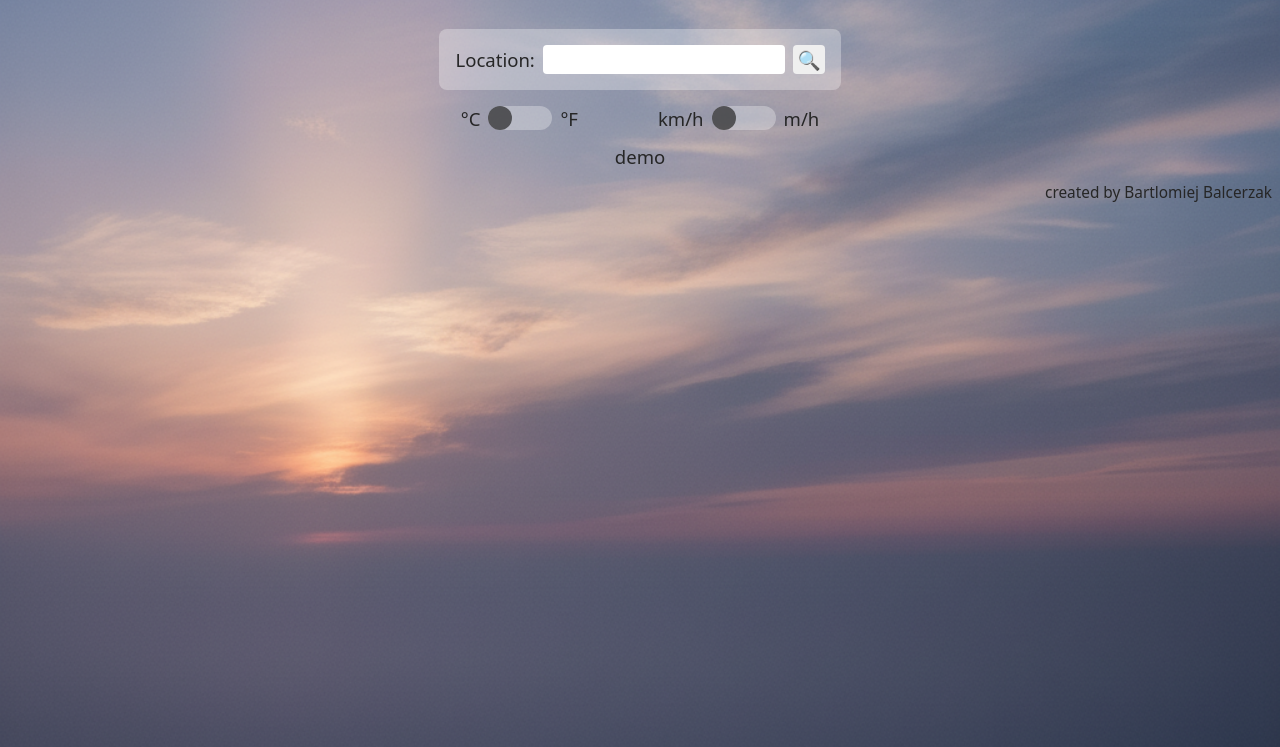
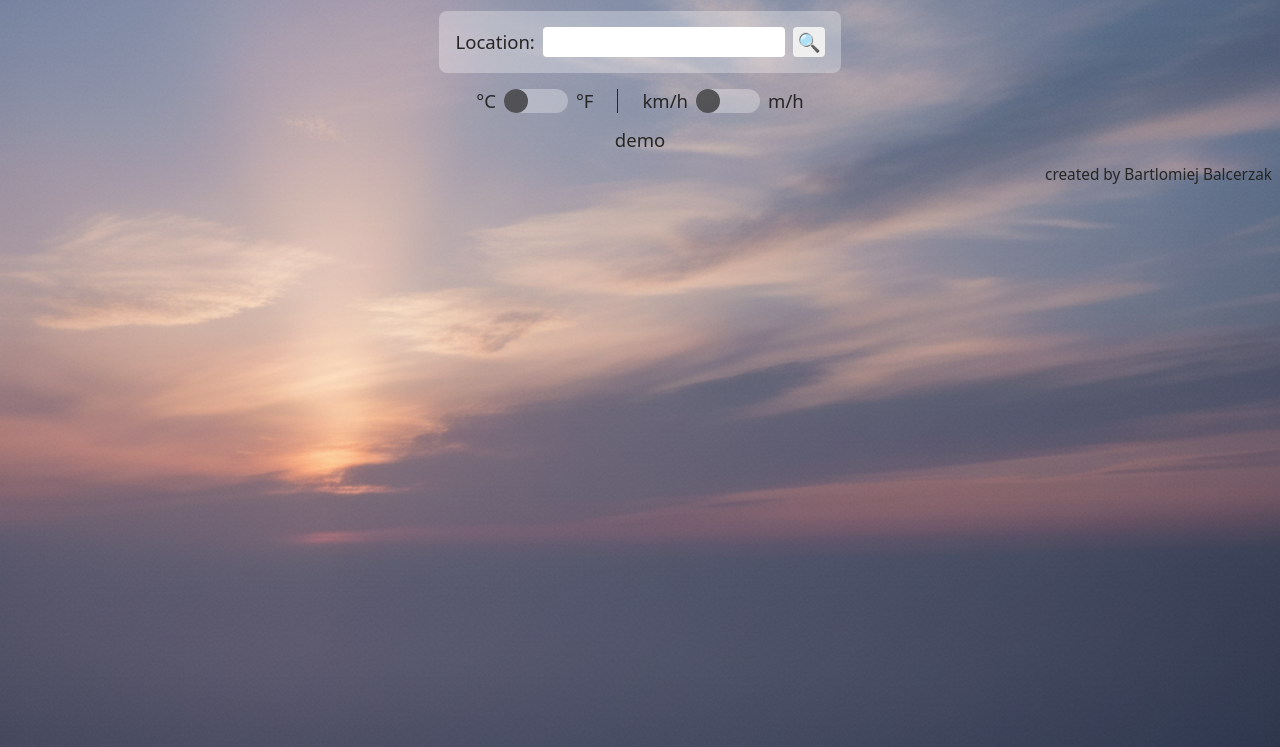
Before and after one commit to bartek8b/zzz-weather_app, a website built with webpack: page src/template.html in a window 1280 px wide. Shown: the part 53-800 px from the top of the page. Built offline with nearby package versions, Linux system fonts and the light colour scheme; no server answers.

Commit message:
Style toggles gap & border between

```diff
--- a/src/style.css
+++ b/src/style.css
@@ -28,6 +28,7 @@ body::selection {
 h1 {
   font-size: calc(1.5rem + 0.2dvw);
   font-weight: bolder;
+  margin-bottom: 0;
 }
 form {
   padding: calc(var(--gapBase) * 2);
@@ -68,13 +69,17 @@ a {
 /* Unit toggle */
 .toggles-container {
   display: flex;
-  gap: calc(var(--gapBase) * 10);
+  gap: calc(var(--gapBase) * 3);
 }
 .temp-unit-toggle-container,
 .wind-unit-toggle-container {
   display: flex;
   align-items: center;
   gap: calc(var(--gapBase));
+}
+.temp-unit-toggle-container {
+  border-right: 1px solid hsl(var(--mainColor));
+  padding-right: calc(var(--gapBase) * 3);
 }
 .temp-unit-toggle-btn,
 .wind-unit-toggle-btn {
```
